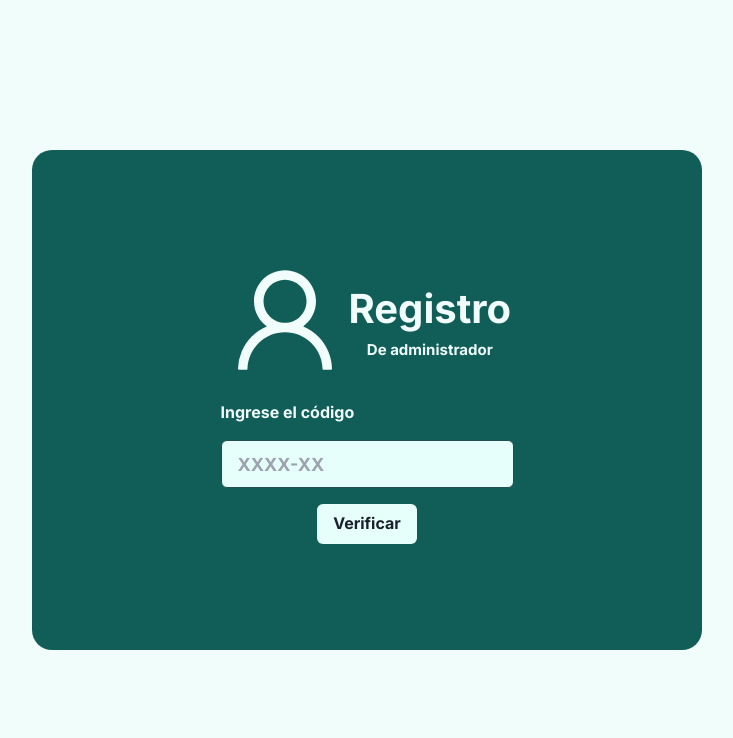
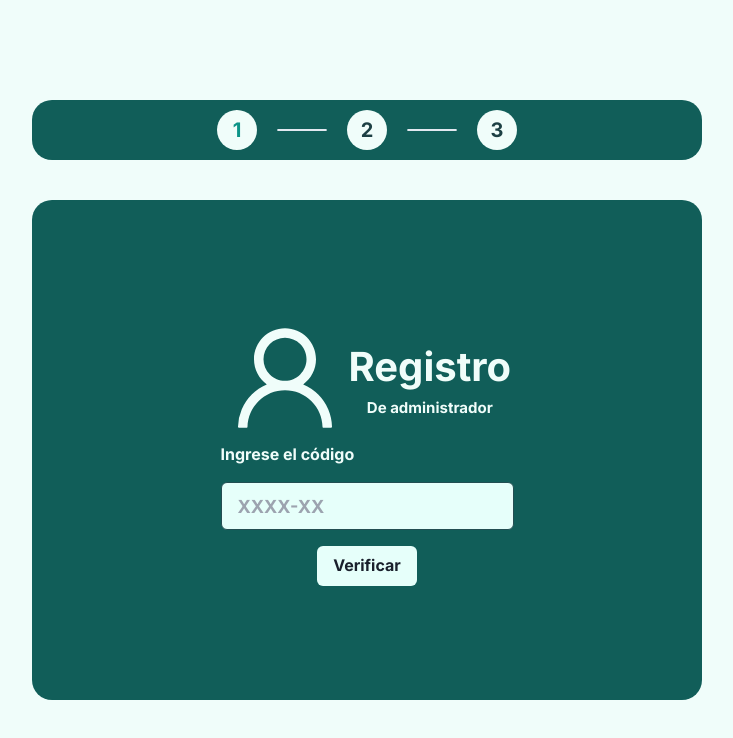
Before and after one commit to TairuOrg/client, a Next.js app: page /sign-up in a window 1280 px wide. Shown: the top 738 px of the page, without its empty margins (273-1006 px from the left). Built offline with nearby package versions, Linux system fonts and the light colour scheme.

Commit message:
Sign up view #2 feat: stepper fix: refactor into hook

```diff
--- /dev/null
+++ b/src/app/sign-up/Step1.tsx
@@ -0,0 +1,57 @@
+import { FormLabel, FormControl, Button, Input } from "@chakra-ui/react";
+import { useState } from "react";
+import { AiOutlineUser } from "react-icons/ai";
+
+export default function Step1({
+  activeStep,
+  setActiveStep,
+}: {
+  activeStep: number[];
+  setActiveStep: (value: number[]) => void;
+}) {
+  const [code, setCode] = useState("");
+  const handleCode = (data: FormData) => {
+    console.log(data.get("code"));
+    if (code === "1234-56") {
+      setActiveStep([...activeStep, activeStep.push(activeStep[activeStep.length -1] + 1)]);
+    }
+  };
+  return (
+    <div>
+      <div className="flex flex-row">
+        <AiOutlineUser className="text-teal-50 text-9xl" />
+        <span className="flex flex-col justify-center content-center">
+          <h1 className={`text-[40px] text-teal-50 r`}>Registro</h1>
+          <h2 className={` text-[15px] text-teal-50 mx-auto`}>
+            De administrador
+          </h2>
+        </span>
+      </div>
+      <form action={handleCode} className="flex flex-col gap-2">
+        <FormLabel className={` text-teal-50`}> Ingrese el código </FormLabel>
+        <FormControl className="flex flex-col flex-wrap justify-center gap-4">
+          <Input
+            name="code"
+            borderColor="teal.800"
+            size="lg"
+            textColor={"teal.800"}
+            placeholder="XXXX-XX"
+            type="text"
+            bg={"teal.50"}
+            onChange={(e) => setCode(e.target.value)}
+          />
+          <Button
+            type="submit"
+            className={`text-teal-50`}
+            bg="teal.50"
+            mx="auto"
+            w={"fit-content"}
+          >
+            {" "}
+            Verificar
+          </Button>
+        </FormControl>
+      </form>
+    </div>
+  );
+}
--- a/src/app/sign-up/page.tsx
+++ b/src/app/sign-up/page.tsx
@@ -1,9 +1,39 @@
-import Step1 from "@/components/sign-up/admin/step1"
+"use client";
+import React from "react";
+import { useState } from "react";
+import Step1 from "./Step1";
 
 export default function AdminSignup() {
+  const [activeStep, setActiveStep] = useState([1]);
+  console.log(activeStep);
   return (
-    <>
-    <Step1/>
-    </>
+    <div className="flex flex-col gap-[40px] items-center justify-center min-h-screen bg-teal-50">
+      {/* Stepper */}
+      <div className="flex flex-row w-[670px] h-[60px] gap-[20px] items-center justify-center bg-teal-800 rounded-[20px]">
+        {[1, 2, 3].map((step) => (
+          <>
+            <span
+              key={step}
+              className={`flex flex-row items-center justify-center w-[40px] h-[40px] rounded-full bg-teal-50 text-[20px] ${
+                activeStep.includes(step) && "text-teal-600"
+              }`}
+            >
+              {step}
+            </span>
+            {step !== 3 && (
+              <span className="flex flex-row w-[50px] items-center border-[1px] bg-teal-50 rounded-full"></span>
+            )}
+          </>
+        ))}
+      </div>
+      {/* Main form */}
+      <div className="flex flex-col flex-wrap w-[670px] h-[500px] bg-teal-800 rounded-[20px] justify-center content-center gap-4">
+        {(activeStep[activeStep.length - 1] === 1 && (
+          <Step1 activeStep={activeStep} setActiveStep={setActiveStep} />
+        )) ||
+          (activeStep[activeStep.length - 1] === 2 && <h1>hola</h1>) ||
+          (activeStep[activeStep.length - 1] === 3 && <h2>hola 2</h2>)}
+      </div>
+    </div>
   );
 }
--- a/src/components/sign-up/admin/step1.tsx
+++ /dev/null
@@ -1,45 +0,0 @@
-import React from "react";
-import { AiOutlineUser } from "react-icons/ai";
-import { Button, FormControl, FormLabel, Input } from "@chakra-ui/react";
-
-export default function Step1() {
-  return (
-    <div className="flex flex-col items-center justify-center min-h-screen bg-teal-50">
-      <div className="flex flex-col flex-wrap w-[670px] h-[500px] bg-teal-800 rounded-[20px] justify-center content-center gap-4">
-        <div className="flex flex-row">
-          <AiOutlineUser className="text-teal-50 text-9xl" />
-          <span className="flex flex-col justify-center content-center">
-            <h1 className={`text-[40px] text-teal-50 r`}>Registro</h1>
-            <h2 className={` text-[15px] text-teal-50 mx-auto`}>
-              De administrador
-            </h2>
-          </span>
-        </div>
-
-        <form action="" className="flex flex-col gap-2">
-          <FormLabel className={` text-teal-50`}> Ingrese el código </FormLabel>
-          <FormControl className="flex flex-col flex-wrap justify-center gap-4">
-            <Input
-              name="code"
-              borderColor="teal.800"
-              size="lg"
-              textColor={"teal.800"}
-              placeholder="XXXX-XX"
-              type="text"
-              bg={"teal.50"}
-            />
-            <Button
-              className={`text-teal-50`}
-              bg="teal.50"
-              mx="auto"
-              w={"fit-content"}
-            >
-              {" "}
-              Verificar
-            </Button>
-          </FormControl>
-        </form>
-      </div>
-    </div>
-  );
-}
```
